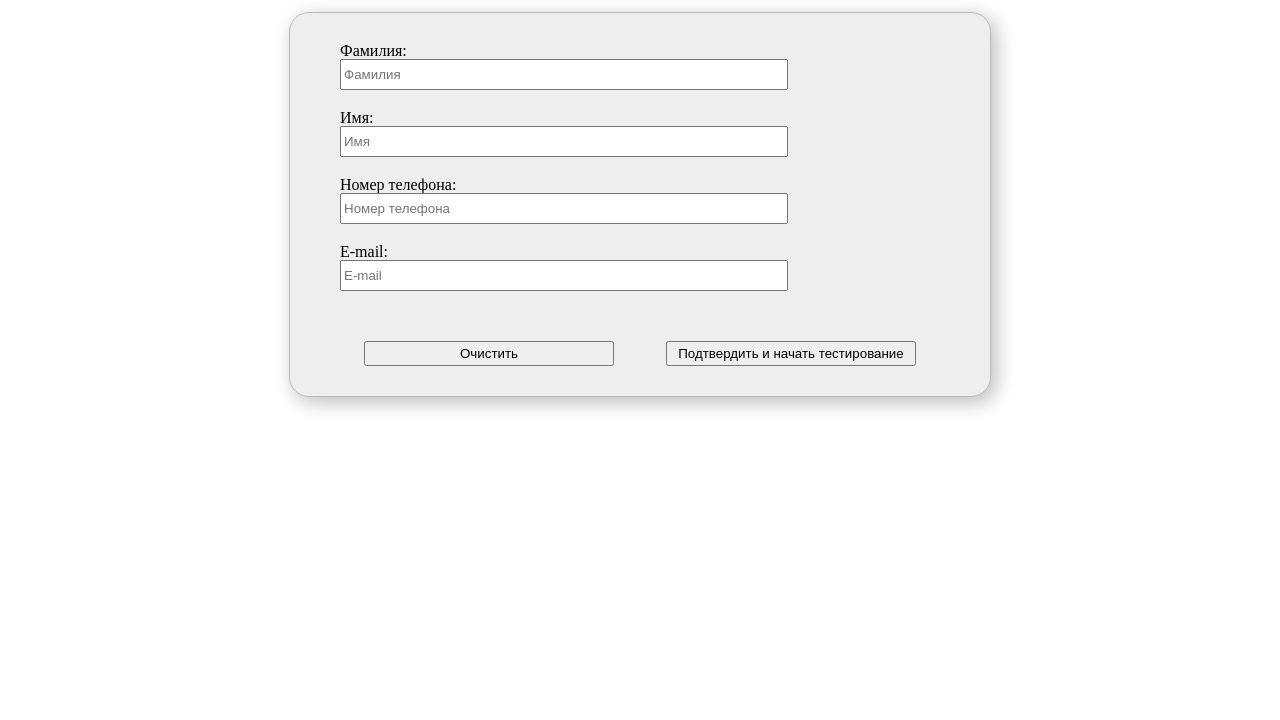
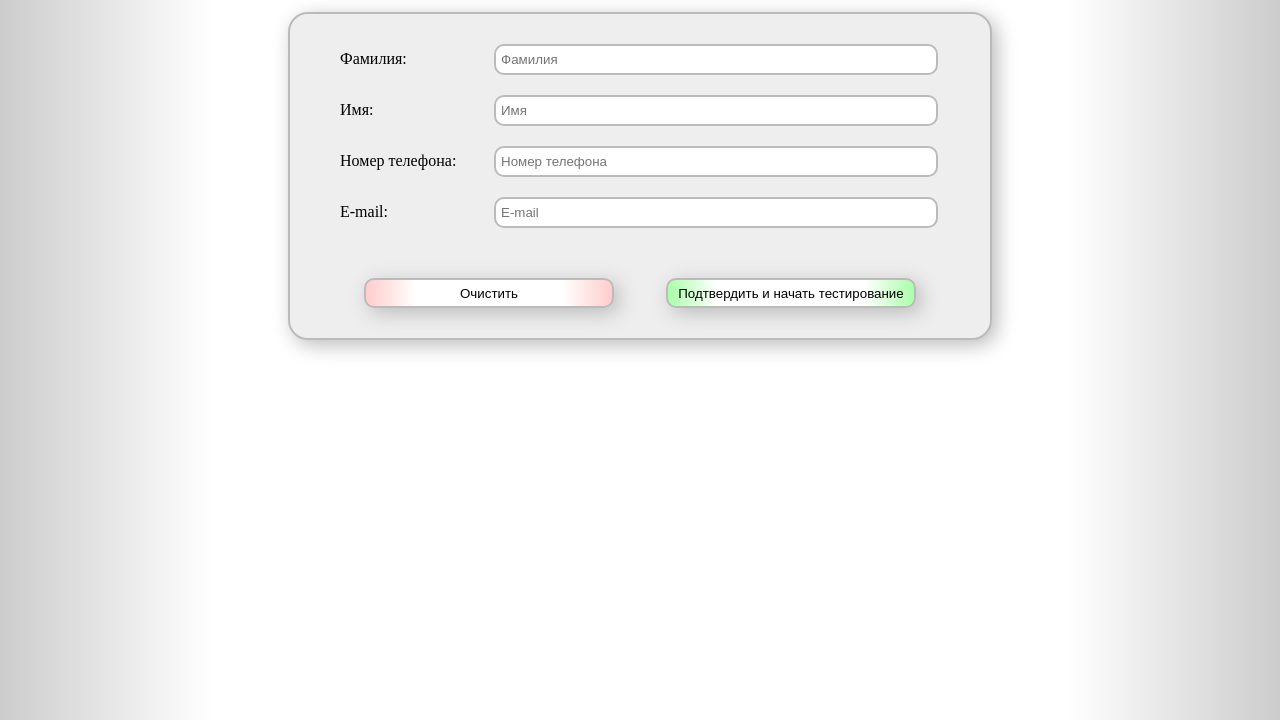
Before and after one commit to KAnSr/TestWithQuestions, a plain HTML site: page user_authentication.html in a window 1280 px wide. Shown: the part 80-800 px from the top of the page. Drawn offline with Linux system fonts and the light colour scheme.

Commit message:
5 commit

```diff
--- a/results.css
+++ b/results.css
@@ -1,4 +1,8 @@
 @import url("reset.css");
+
+body {
+	background: linear-gradient(to right, #ccc, #fff, white, white, white, #fff, #ccc);
+}
 
 h1 {
     font-size: 2em;
@@ -23,7 +27,7 @@ h5 {
 }
 
 header, main {
-	width: 800px;
+	max-width: 800px;
 	background-color: #eee;
 	margin: 30px auto;
 	padding: 10px 0;
@@ -34,7 +38,7 @@ header, main {
 
 header > div, main > div {
 	margin: 20px 50px;
-	width: 700px;
+	max-width: 700px;
 }
 
 p {
--- a/test.css
+++ b/test.css
@@ -1,5 +1,8 @@
 @import url("reset.css");
 
+body {
+	background: linear-gradient(to right, #ccc, #fff, white, white, white, #fff, #ccc);
+}
 
 h1 {
     font-size: 2em;
@@ -66,15 +69,24 @@ table, tr, th, td {
 
 footer {
 	margin: 30px auto 0;
-	width: 600px;
+	max-width: 600px;
 }
 
 button {
 	width: 250px;
 	margin: 0 24px;
-	height: 25px;
+	height: 30px;
+	border: 1px solid black;
+	border-radius: 10px;
 }
 
+#goToUserAuthenticanion {
+	background: linear-gradient(to right, #ffcccc, white, white, white, white, #ffcccc);
+}
+
+#finishTest {
+	background: linear-gradient(to right, #aaffaa, white, white, white, white, #aaffaa);
+}
 
 
 
--- a/test.js
+++ b/test.js
@@ -81,8 +81,10 @@ drawQuestions.redraw = function() {
 			currentAnswer.children[0].children[0].checked = true;
 
 		currentAnswer.children[0].children[0].value = i;
+		currentAnswer.children[0].children[0].id = 'radio' + i;
 		currentAnswer.children[0].children[0].addEventListener('change', radioChange);
-		currentAnswer.children[1].textContent = questionList[questionList.qIndex]['answer' + i];
+		currentAnswer.children[1].children[0].setAttribute('for', 'radio' + i);
+		currentAnswer.children[1].children[0].textContent = questionList[questionList.qIndex]['answer' + i];
 		currentAnswer.id = 'answer' + i;
 		currentAnswer.title = 'Вариант ответа №' + i + ' (' + i + ')';
 		questionTBody.appendChild(currentAnswer);
--- a/user_authentication.css
+++ b/user_authentication.css
@@ -1,4 +1,8 @@
 @import url("reset.css");
+
+body {
+	background: linear-gradient(to right, #ccc, #fff, white, white, white, #fff, #ccc);
+}
 
 h1 {
     font-size: 2em;
@@ -13,28 +17,42 @@ label {
 }
 
 input[type="text"] {
-	width: 440px;
+	width: 430px;
 	height: 25px;
+	padding: 1px 5px;
+	border-radius: 10px;
+	border: 2px solid #bbb;
 }
 
 input[type="reset"], input[type="submit"] {
 	width: 250px;
 	margin: 0 24px;
 	margin-top: 30px;
-	height: 25px;
+	height: 30px;
+	border: 2px solid #bbb;
+	border-radius: 10px;
+	box-shadow: 5px 5px 20px #bbb;
+}
+
+input[type="reset"] {
+	background: linear-gradient(to right, #ffcccc, white, white, white, white, #ffcccc);
+}
+
+input[type="submit"] {
+	background: linear-gradient(to right, #aaffaa, white, white, white, white, #aaffaa);
 }
 
 .container {
-	width: 700px;
+	max-width: 700px;
 	background-color: #eee;
 	margin: auto;
 	padding: 10px 0;
-	border: 1px solid #bbb;
+	border: 2px solid #bbb;
 	border-radius: 20px;
 	box-shadow: 5px 5px 20px #bbb;
 }
 
 .container > form > div {
 	margin: 20px 50px;
-	width: 600px;
+	max-width: 600px;
 }
```
Also changed, not shown: index.html (+1 -1 lines), test.html (+7 -3 lines), robots.txt (added).
